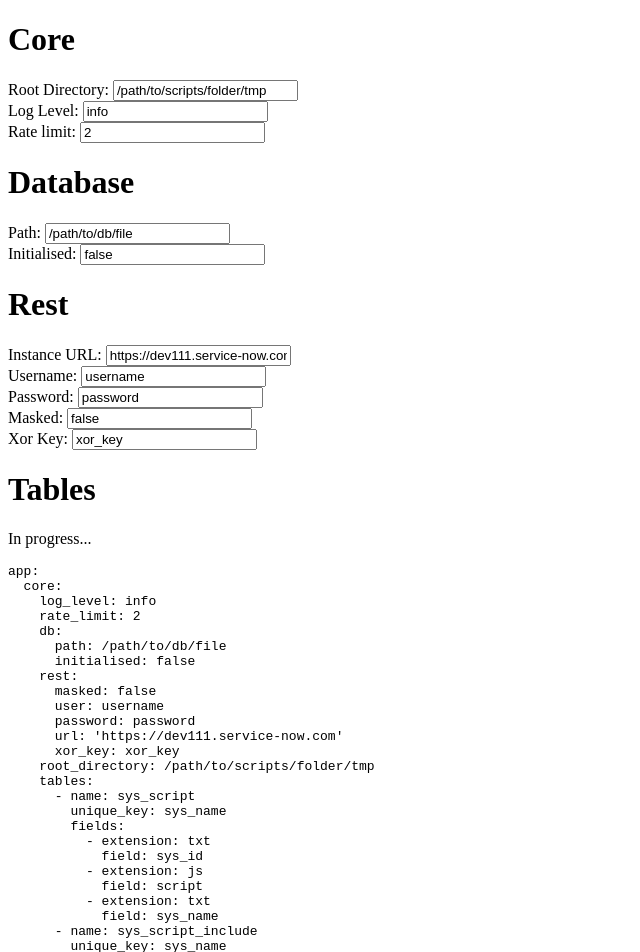
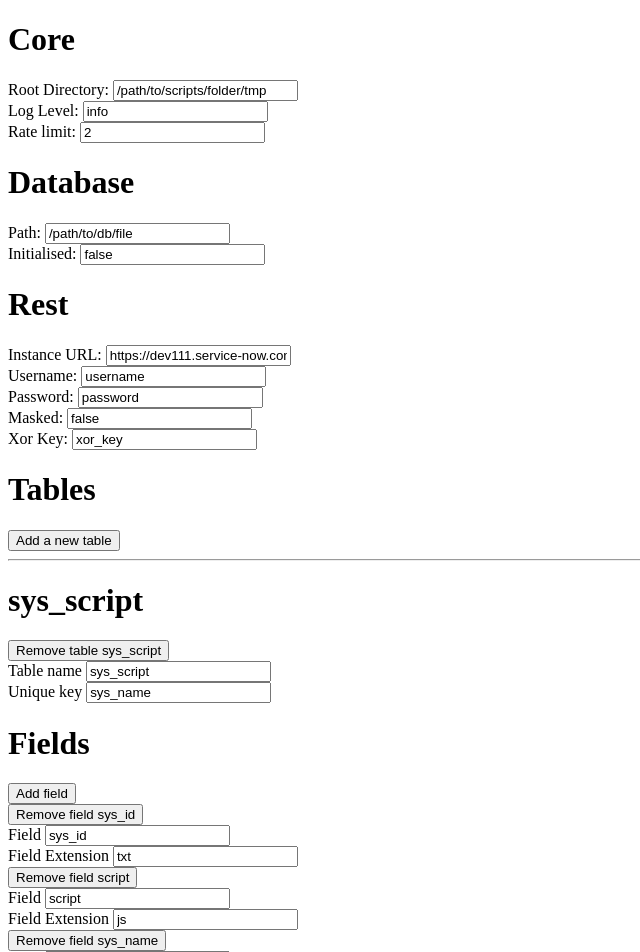
Before and after one commit to sn-edit/config-generator, a React (Vite) app: page / in a window 1280 px wide. Shown: the top 952 px of the page, without its empty margins (0-640 px from the left). Built offline with nearby package versions, Linux system fonts and the light colour scheme.

Commit message:
- Table handling logic

```diff
--- a/src/App.js
+++ b/src/App.js
@@ -62,6 +62,49 @@ const initialState = {
         },
     }
 };
+
+// const tables = [
+//     {
+//         name: "sys_script",
+//         unique_key: "sys_name",
+//         fields:
+//             [
+//                 {
+//                     extension: "txt",
+//                     field: "sys_id"
+//                 },
+//                 {
+//                     extension: "js",
+//                     field: "script"
+//                 },
+//                 {
+//                     extension: "txt",
+//                     field: "sys_name"
+//                 }
+//             ]
+//     },
+//     {
+//         name: "sys_script_include",
+//         unique_key: "sys_name",
+//         fields:
+//             [
+//                 {
+//                     extension: "txt",
+//                     field: "sys_id"
+//                 },
+//                 {
+//                     extension: "js",
+//                     field: "script"
+//                 },
+//                 {
+//                     extension: "txt",
+//                     field: "sys_name"
+//                 }
+//             ]
+//     }
+//     //....
+// ];
+
 const App = () => {
     const [config, setConfig] = useState(initialState);
 
@@ -79,7 +122,105 @@ const App = () => {
         lastObj[last] = value;
     }
 
-    console.log("RERENDER", config)
+    const addTable = (e) => {
+        e.preventDefault();
+
+        let configCopy = {...config};
+        const { tables } = configCopy.app.core;
+
+        let template = {
+            name: "",
+            unique_key: "",
+            fields:
+                [
+                    {
+                        extension: "txt",
+                        field: "sys_id"
+                    },
+                ]
+        };
+
+        tables.push(template);
+        setConfig(configCopy);
+    }
+
+    const addField = (e, tableName) => {
+        e.preventDefault();
+
+        let configCopy = {...config};
+        const { tables } = configCopy.app.core;
+
+        tables.map((table) => {
+            if (table.name === tableName) {
+                let fieldsTemplate = {
+                    field: "",
+                    extension: ""
+                };
+
+                table.fields.push(fieldsTemplate);
+            }
+        });
+
+        setConfig(configCopy);
+    };
+
+    const handleTablePropsChange = (tableName, prop, value) => {
+        let configCopy = {...config};
+        const {tables} = configCopy.app.core;
+
+        tables.map((table) => {
+            if (table.name === tableName) {
+                table[prop] = value;
+            }
+        });
+
+        setConfig(configCopy);
+    };
+
+    const handleTableFieldsChange = (tableName, fieldName, prop, value) => {
+        let configCopy = {...config};
+        const { tables } = configCopy.app.core;
+
+        tables.map((table) => {
+            if (table.name === tableName) {
+                table.fields.map((field) => {
+                    if (field.field === fieldName) {
+                        field[prop] = value;
+                    }
+                });
+            }
+        });
+
+        setConfig(configCopy);
+    };
+
+    const removeField = (e, tableName, fieldName) => {
+        e.preventDefault();
+        let configCopy = {...config};
+        const { tables } = configCopy.app.core;
+
+        tables.map((table) => {
+            if (table.name === tableName) {
+                table.fields = table.fields.filter((field) => {
+                    return field.field !== fieldName;
+                });
+            }
+        });
+
+        setConfig(configCopy);
+    };
+
+    const removeTable = (e, tableName) => {
+        e.preventDefault();
+        let configCopy = {...config};
+
+        configCopy.app.core.tables = configCopy.app.core.tables.filter((table) => {
+            return table.name !== tableName;
+        });
+
+        setConfig(configCopy);
+    };
+
     return <React.Fragment>
         <form>
             <h1>Core</h1>
@@ -95,8 +236,27 @@ const App = () => {
             Password: <input type={"text"} onChange={(e) => handleChange(e)} name={"app.core.rest.password"} value={config.app.core.rest.password} /> <br />
             Masked: <input type={"text"} onChange={(e) => handleChange(e)} name={"app.core.rest.masked"} value={config.app.core.rest.masked} /> <br />
             Xor Key: <input type={"text"} onChange={(e) => handleChange(e)} name={"app.core.rest.xor_key"} value={config.app.core.rest.xor_key} /> <br />
-            <h1>Tables</h1>
-            <p>In progress...</p>
+            <h1>Tables</h1><button onClick={(e) => addTable(e)}>Add a new table</button>
+            {config.app.core.tables.map((table, index) => {
+                return <div key={"table" + index}>
+                    <hr />
+                    <h1>{table.name}</h1>
+                    <button onClick={(e) => removeTable(e, table.name)}>Remove table {table.name}</button><br />
+                    Table name <input type={"text"} onChange={(e) => handleTablePropsChange(table.name, "name", e.target.value)} value={table.name} /><br />
+                    Unique key <input type={"text"} onChange={(e) => handleTablePropsChange(table.name, "unique_key", e.target.value)} value={table.unique_key} /><br />
+
+                    <h1>Fields</h1>
+                    <button onClick={(e) => addField(e, table.name)}>Add field</button>
+                    {table.fields.map((field, index2) => {
+                        return <div key={index+"_"+index2}>
+                            <button onClick={() => removeField(e, table.name, field.field)}>Remove field {field.field}</button><br />
+                            Field <input type={"text"} onChange={(e) => handleTableFieldsChange(table.name, field.field, "field", e.target.value)} value={field.field} /><br />
+                            Field Extension <input type={"text"} onChange={(e) => handleTableFieldsChange(table.name, field.field, "extension", e.target.value)} value={field.extension} /><br />
+                        </div>
+                    })}
+                    <hr />
+                </div>
+            })}
         </form>
         {/* this here goes to the right */}
         <pre>
```
